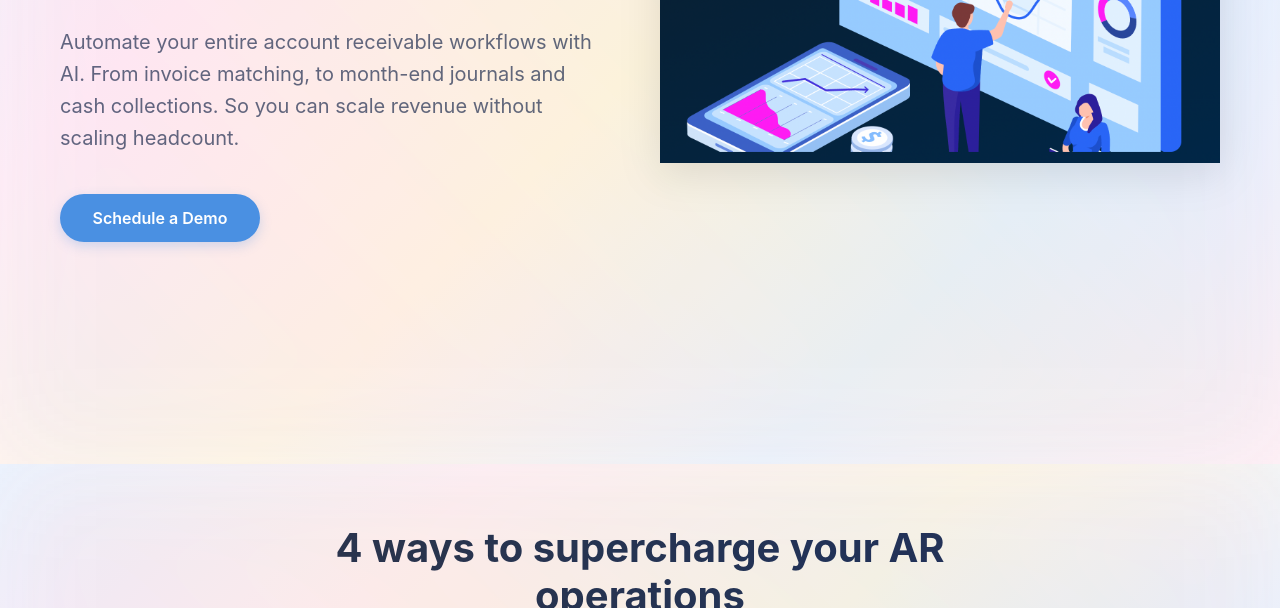
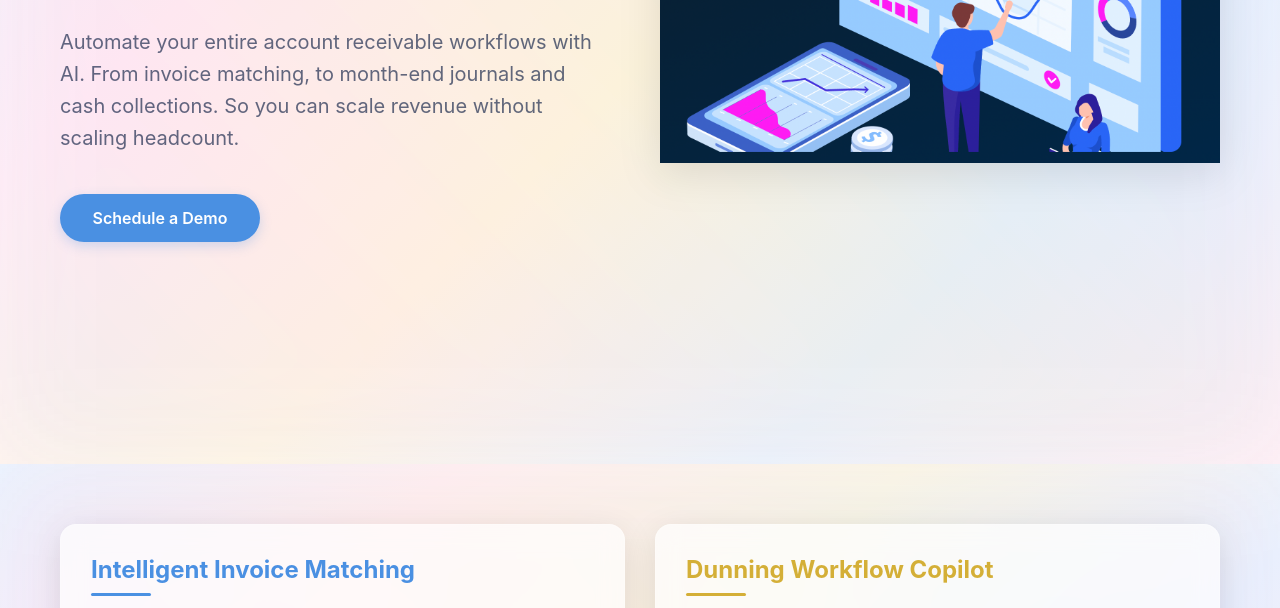
Before and after one commit to AsquaredAI/aSquaredAI.github.io, a plain HTML site: page index.html in a window 1280 px wide. Shown: the part 336-944 px from the top of the page. Drawn offline with Linux system fonts and the light colour scheme.

Commit message:
add feature summary

```diff
--- a/index.html
+++ b/index.html
@@ -47,9 +47,9 @@
     <!-- Features Section -->
     <section class="features" id="features">
         <div class="container">
-            <div class="section-header">
+<!--             <div class="section-header">
                 <h2>4 ways to supercharge your AR operations</h2>
-            </div>
+            </div> -->
             <div class="features-grid">
                 <div class="feature-card">
                     <h3 class="feature-title blue">Intelligent Invoice Matching</h3>
```
